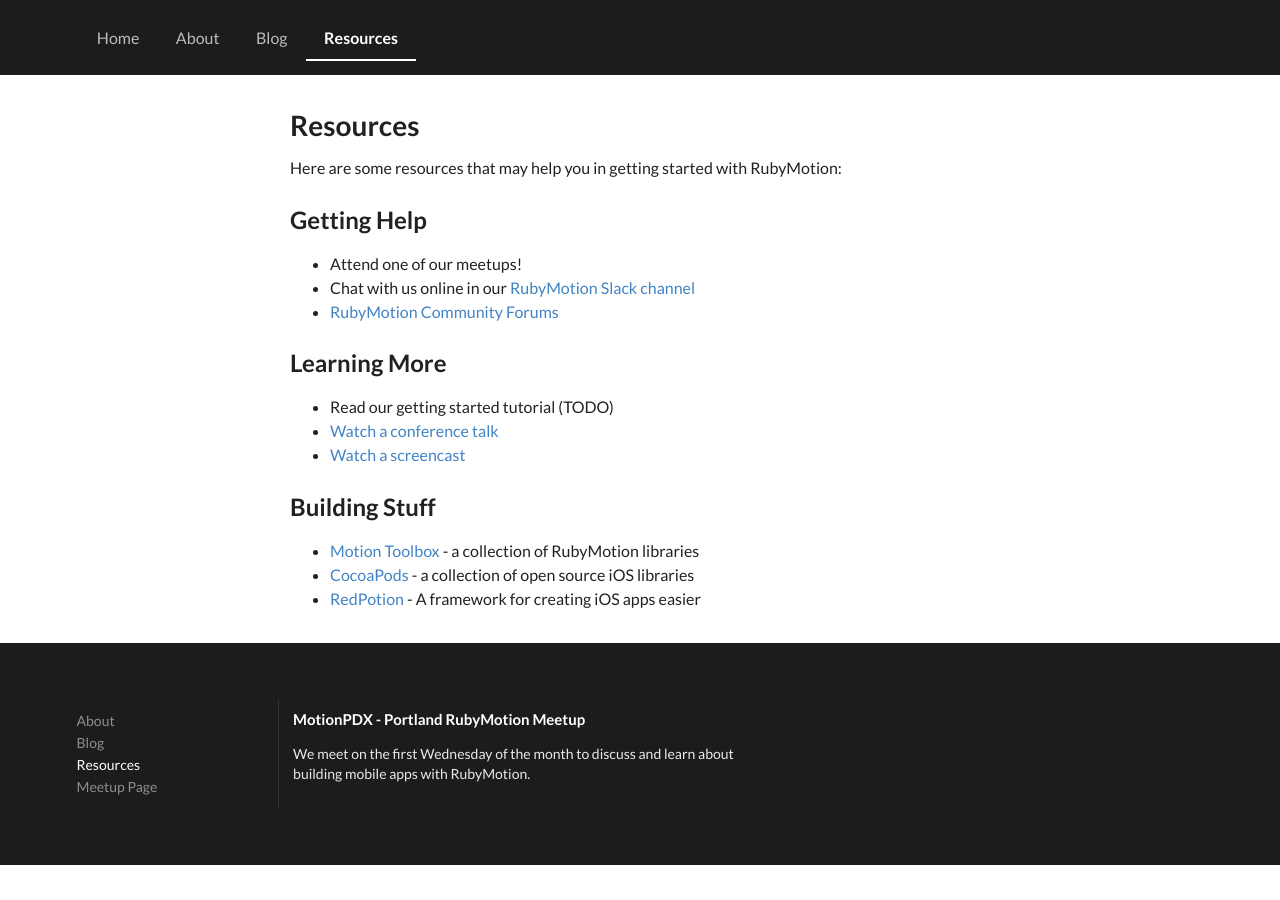
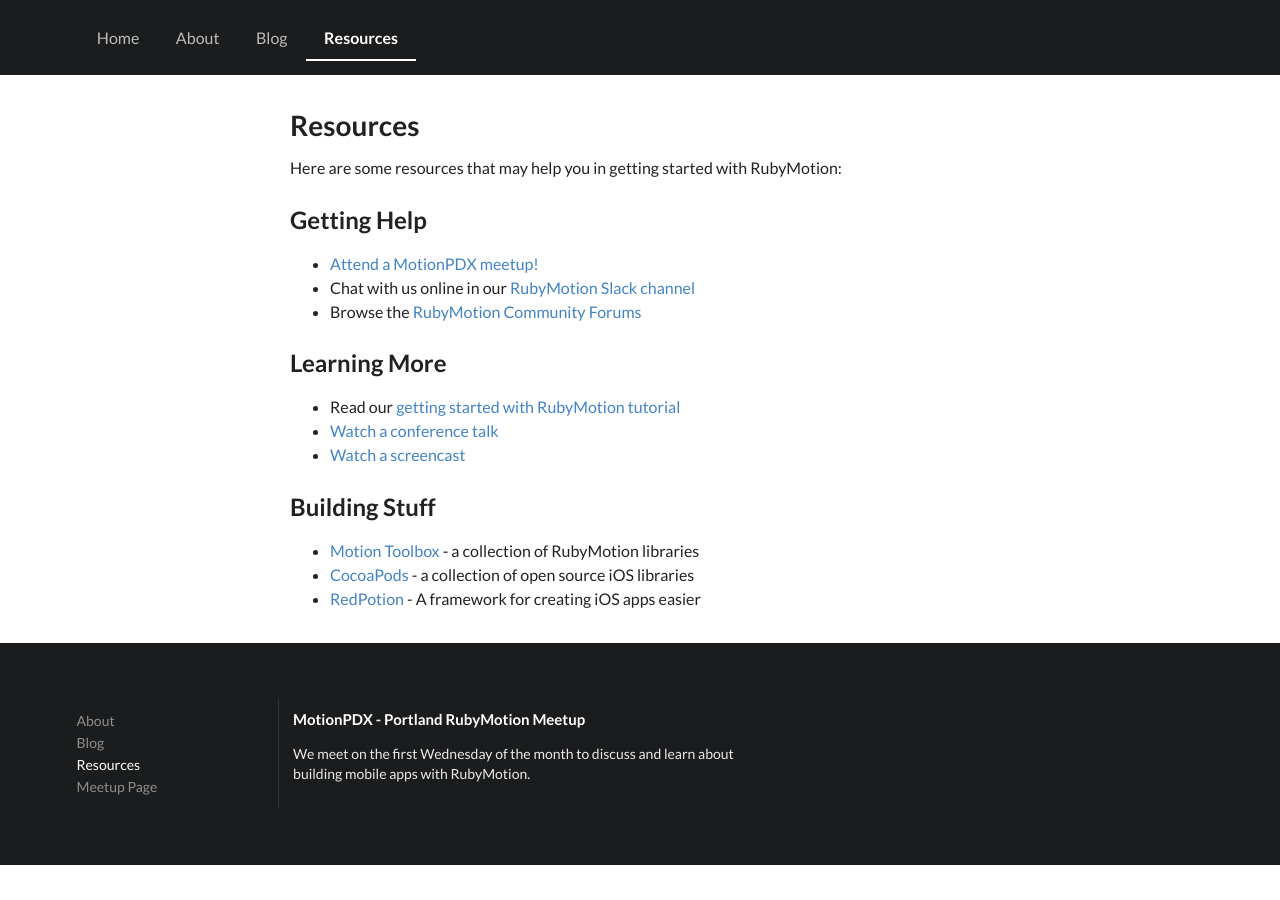
Before and after one commit to motionpdx/motionpdx.github.io, a Jekyll site: the page built from resources.md, in a window 1280 px wide. Built offline with Jekyll 4.4.1, drawn with Linux system fonts in a browser that asks for light colours; nearby versions of some CDN libraries.

Commit message:
Add some links

```diff
--- a/resources.md
+++ b/resources.md
@@ -7,12 +7,12 @@
 Here are some resources that may help you in getting started with RubyMotion:
 
 ## Getting Help
-* Attend one of our meetups!
+* [Attend a MotionPDX meetup!](http://www.meetup.com/MotionPDX/)
 * Chat with us online in our [RubyMotion Slack channel](https://motioneers.herokuapp.com)
-* [RubyMotion Community Forums](http://community.rubymotion.com)
+* Browse the [RubyMotion Community Forums](http://community.rubymotion.com)
 
 ## Learning More
-* Read our getting started tutorial (TODO)
+* Read our [getting started with RubyMotion tutorial](/blog/2016/01/19/getting-started-with-rubymotion/)
 * [Watch a conference talk](http://www.rubymotion.com/developers/videos/#presentations)
 * [Watch a screencast](https://motioninmotion.tv)
 
```
